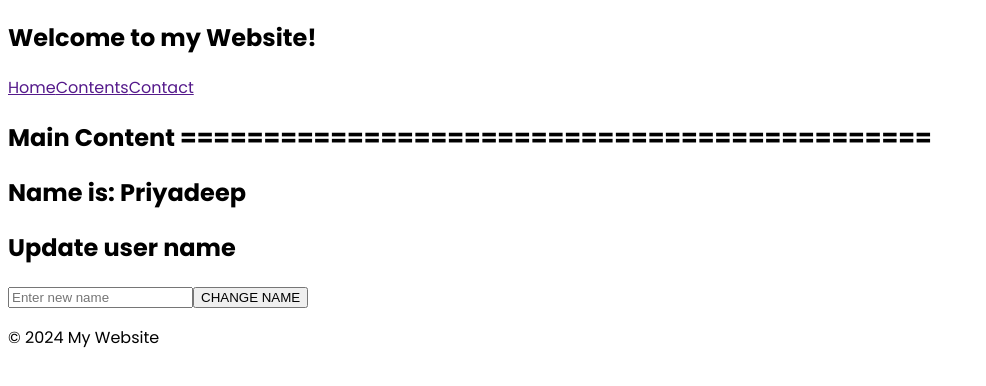
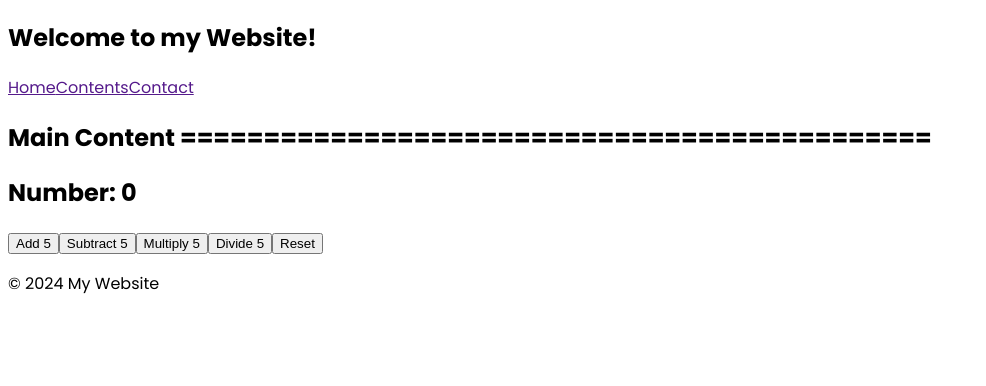
Before and after one commit to priyadeepsenwork/React-Demo-Course-1, a React (Vite) app: page / in a window 1280 px wide. Shown: the top 386 px of the page, without its empty margins (0-986 px from the left). Built offline with nearby package versions, Linux system fonts and the light colour scheme.

Commit message:
Counter.jsx file preapared, Exercise_06 continuing, useReducer

```diff
--- /dev/null
+++ b/src/components/Exercise_06_Reducer/Counter.jsx
@@ -0,0 +1,19 @@
+import {useReducer} from 'react'
+import {Reducer, initialState} from './CounterReducer'
+
+const Counter = () => {
+    const [state, dispatch] = useReducer(Reducer, initialState)
+
+  return (
+   <section>
+        <h2>Number: {state.count}</h2>
+        <button onClick={() => dispatch({ type: 'increment'})}> Add 5</button>
+        <button onClick={() => dispatch({ type: 'decrement'})}> Subtract 5</button>
+        <button onClick={() => dispatch({ type: 'multiply'})}> Multiply 5</button>
+        <button onClick={() => dispatch({ type: 'divide'})}> Divide 5</button>
+        <button onClick={() => dispatch({ type: 'reset'})}> Reset</button>
+   </section>
+  )
+}
+
+export default Counter
--- /dev/null
+++ b/src/components/Exercise_06_Reducer/CounterReducer.js
@@ -0,0 +1,24 @@
+const initialState = {count: 0}
+
+const Reducer = (state, action) => {
+    switch (action.type) {
+        case 'increment':
+            return{...state, count: state.count + 5}
+        case 'decrement':
+            return{...state, count: state.count - 5}
+        case 'multiply':
+            return{...state, count: state.count * 5}
+        case 'divide':
+            return{...state, count: ((state.count === 0) ? 0 : (Math.floor(state.count / 5)))}
+        case 'reset':
+            return{...state, count: 0}
+        case 'incrementByAmount':
+            return{count: state.count + action.payload}
+        case 'decrementByAmount':
+            return{count: state.count - action.payload}
+        default:
+            break;
+    }
+}
+
+export {initialState, Reducer}
--- /dev/null
+++ b/src/components/Exercise_06_Reducer/Exercise_06_Parent.jsx
@@ -0,0 +1,11 @@
+import Counter from "./Counter"
+
+const Exercise_06_Parent = () => {
+  return (
+    <main>
+        <Counter />
+    </main>
+  )
+}
+
+export default Exercise_06_Parent
--- a/src/components/Importer.jsx
+++ b/src/components/Importer.jsx
@@ -28,8 +28,9 @@ import One_uEffect from "./THE_useEffect_Hook/One_uEffect";
 
 //import Exercise_04_importer from "./Exercise_04_useEffect/Exercise_04_importer";
 //import Prop_driller_importer from "./PropertyDrilling/Prop_driller_importer";
-import Parent_05 from "./Exercise_05_useContext/Parent_05";
-
+//import Parent_05 from "./Exercise_05_useContext/Parent_05";
+//import Reducer_01 from "./StateManagementWithReducer/Reducer_01";
+import Exercise_06_Parent from "./Exercise_06_Reducer/Exercise_06_Parent";
 
 const Importer = () => {
   return (
@@ -63,7 +64,9 @@ const Importer = () => {
       <section>
           {/* <Exercise_04_importer /> */}
           {/* <Prop_driller_importer /> */}
-          <Parent_05 />
+          {/* <Parent_05 /> */}
+          {/* <Reducer_01 /> */}
+          <Exercise_06_Parent />
       </section>
     </main>
   );
```
Also changed, not shown: src/components/Exercise_01_C..Rendering/Greeting.jsx (renamed from src/components/Exercise C..Rendering/Greeting.jsx), src/components/Exercise_01_C..Rendering/Parent.jsx (renamed from src/components/Exercise C..Rendering/Parent.jsx), src/components/Exercise_01_C..Rendering/UserStatus.jsx (renamed from src/components/Exercise C..Rendering/UserStatus.jsx), src/components/Exercise_01_C..Rendering/Weather.jsx (renamed from src/components/Exercise C..Rendering/Weather.jsx).
